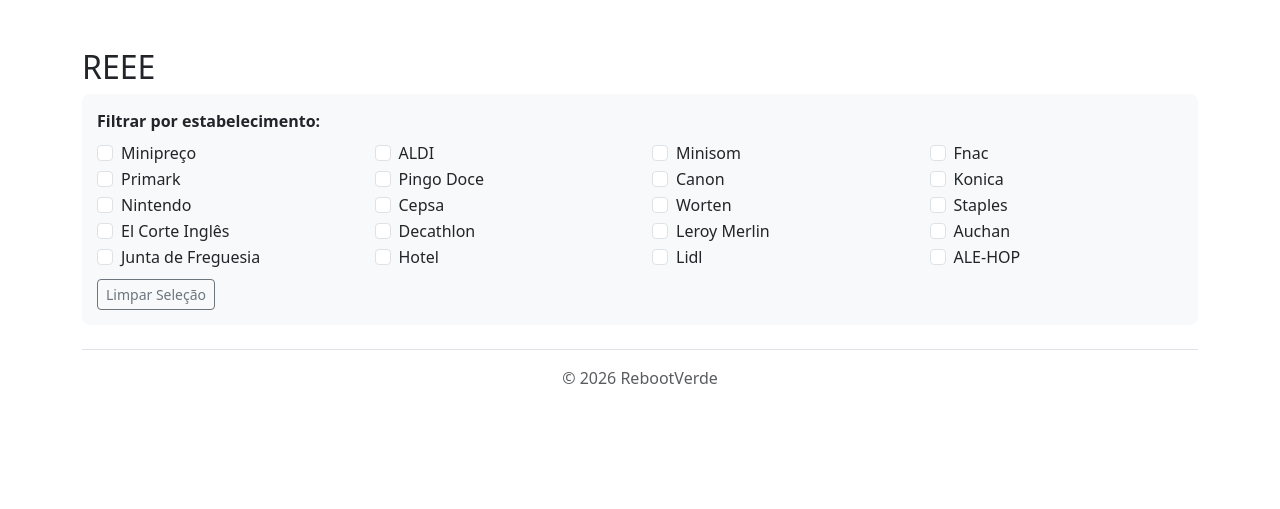
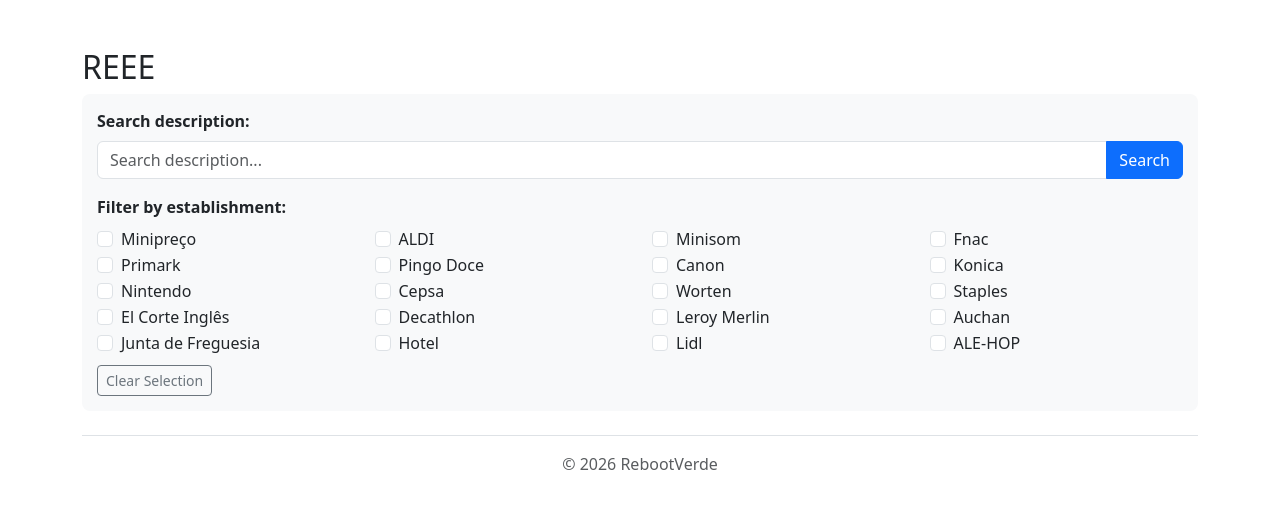
Before and after one commit to leo-snczki/RebootVerde, a Django app: page /maps/recycle-map/ in a window 1280 px wide. Shown: the part 56-565 px from the top of the page. Run offline with Django 4.2, Linux system fonts and the light colour scheme; parts of the project's set-up code (start-up, migrations or seed data) failed here and were passed over; some libraries are stand-ins or nearby versions.

Commit message:
Add search functionality to recycle map: implement search input and update API to filter by description

```diff
--- a/maps/templates/maps/recycle_map.html
+++ b/maps/templates/maps/recycle_map.html
@@ -24,7 +24,12 @@
 <h2>REEE</h2>
 
 <div class="controls">
-    <label class="form-label"><b>Filtrar por estabelecimento:</b></label>
+    <label class="form-label"><b>Search description:</b></label>
+    <div class="input-group mb-3">
+        <input type="text" id="search-desc" class="form-control" placeholder="Search description...">
+        <button id="search-btn" class="btn btn-primary">Search</button>
+    </div>
+    <label class="form-label"><b>Filter by establishment:</b></label>
     <div class="row" id="brand-checkboxes">
         {% for brand in brands %}
         <div class="col-md-3 col-sm-6">
@@ -37,7 +42,7 @@
         </div>
         {% endfor %}
     </div>
-    <button id="clear-filters" class="btn btn-sm btn-outline-secondary mt-2">Limpar Seleção</button>
+    <button id="clear-filters" class="btn btn-sm btn-outline-secondary mt-2">Clear Selection</button>
 </div>
 
 {% leaflet_map "map" callback="window.initMap" %}
@@ -48,10 +53,19 @@
 
     function load_data(brands) {
         let url = "{% url 'points-api' %}";
+        let params = new URLSearchParams();
 
         if (brands && brands.length > 0) {
-            let params = new URLSearchParams();
             brands.forEach(b => params.append('brand', b));
+        }
+
+        const search = document.getElementById('search-desc').value;
+
+        if (search) {
+            params.append('search', search);
+        }
+
+        if (params.toString()) {
             url += '?' + params.toString();
         }
 
@@ -101,6 +115,18 @@
             checkboxes.forEach(cb => cb.checked = false);
             load_data([]);
         });
-    }
+
+        document.getElementById("search-btn").addEventListener("click", function () {
+        const selected = getSelectedBrands();
+        load_data(selected);
+        });
+
+        document.getElementById("search-desc").addEventListener("keypress", function(e){
+        if(e.key === "Enter"){
+            const selected = getSelectedBrands();
+            load_data(selected);
+        }
+    });
+}
 </script>
 {% endblock %}
--- a/maps/views.py
+++ b/maps/views.py
@@ -14,6 +14,7 @@ def recycle_map_view(request):
 
 def api_pins_geojson(request):
     selected_brandscionadas = request.GET.getlist('brand')
+    search = request.GET.get('search')
 
     pins = PontoRecolha.objects.filter(localidade__iexact="lisboa")
 
@@ -27,6 +28,9 @@ def api_pins_geojson(request):
 
         pins = pins.filter(brand_filter)
 
+    if search:
+        pins = pins.filter(descricao__icontains=search)
+
     geojson_data = serialize(
         'geojson',
         pins[:500], # tem 475 em lisboa mas ok
```
